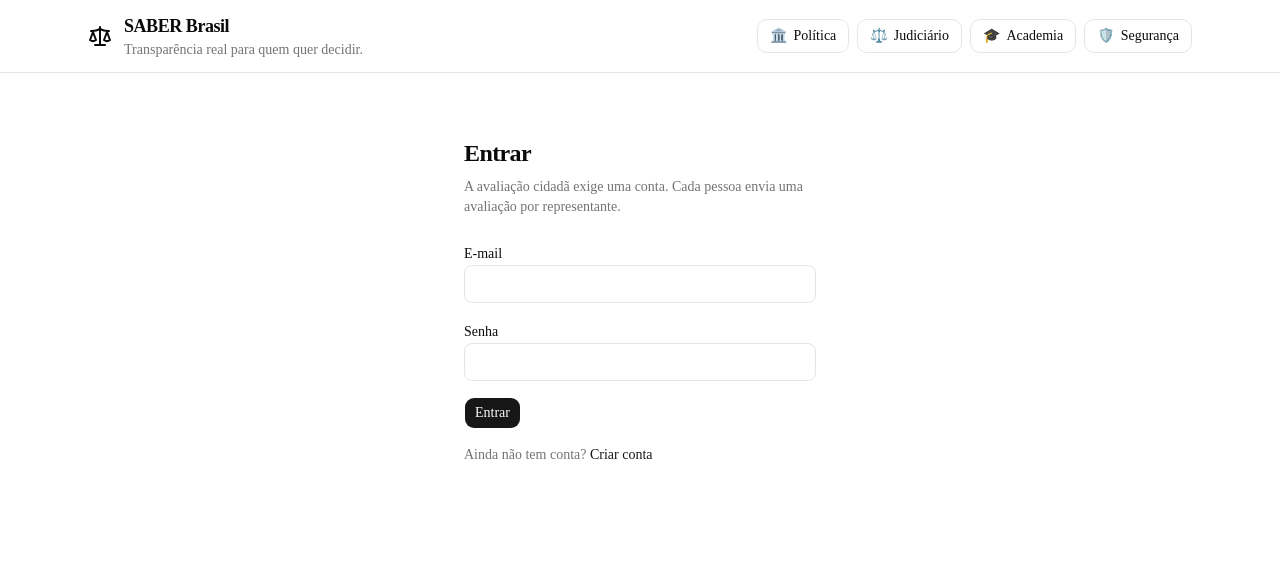
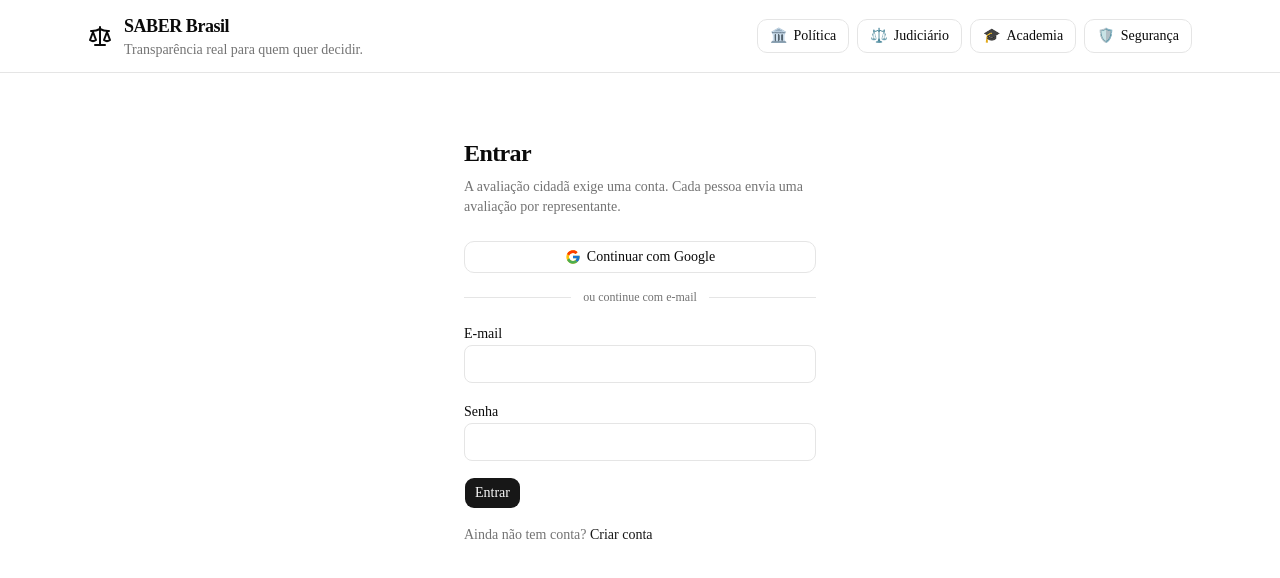
Before and after one commit to Rissho-Labs/saber-brasil, a Next.js app: page /login in a window 1280 px wide. Shown: the top 578 px of the page. Built offline with nearby package versions, Linux system fonts and the light colour scheme.

Commit message:
feat(auth): integrate Google OAuth login and callback

```diff
--- /dev/null
+++ b/src/app/auth/callback/route.ts
@@ -0,0 +1,38 @@
+import { NextResponse } from "next/server";
+import { z } from "zod";
+import { safeNextPath } from "@/lib/auth/safe-next-path";
+import { createClient } from "@/lib/supabase/server";
+
+const callbackQuerySchema = z.object({
+  code: z.string().trim().min(1).optional(),
+  next: z.string().optional(),
+});
+
+function loginRedirect(origin: string, nextPath: string) {
+  const loginUrl = new URL("/login", origin);
+  loginUrl.searchParams.set("next", nextPath);
+  loginUrl.searchParams.set("error", "google");
+  return NextResponse.redirect(loginUrl);
+}
+
+export async function GET(request: Request) {
+  const url = new URL(request.url);
+  const parsed = callbackQuerySchema.safeParse({
+    code: url.searchParams.get("code") ?? undefined,
+    next: url.searchParams.get("next") ?? undefined,
+  });
+  const nextPath = safeNextPath(parsed.success ? parsed.data.next : undefined);
+
+  if (!parsed.success || !parsed.data.code) {
+    return loginRedirect(url.origin, nextPath);
+  }
+
+  const supabase = await createClient();
+  const { error } = await supabase.auth.exchangeCodeForSession(parsed.data.code);
+
+  if (error) {
+    return loginRedirect(url.origin, nextPath);
+  }
+
+  return NextResponse.redirect(new URL(nextPath, url.origin));
+}
--- a/src/app/login/page.tsx
+++ b/src/app/login/page.tsx
@@ -4,7 +4,7 @@ import { safeNextPath } from "@/lib/auth/safe-next-path";
 export default async function LoginPage({
   searchParams,
 }: {
-  searchParams: Promise<{ next?: string }>;
+  searchParams: Promise<{ next?: string; error?: string }>;
 }) {
   const params = await searchParams;
 
@@ -14,7 +14,7 @@ export default async function LoginPage({
       <p className="mt-2 mb-6 text-sm text-muted-foreground">
         A avaliação cidadã exige uma conta. Cada pessoa envia uma avaliação por representante.
       </p>
-      <LoginForm nextPath={safeNextPath(params.next)} />
+      <LoginForm nextPath={safeNextPath(params.next)} oauthFailed={params.error === "google"} />
     </main>
   );
 }
--- /dev/null
+++ b/src/components/auth/google-sign-in.tsx
@@ -0,0 +1,95 @@
+"use client";
+
+import { useRef, useState } from "react";
+import { Button } from "@/components/ui/button";
+import { signInWithGoogle } from "@/lib/auth/social-login";
+import { createBrowserSupabaseClient } from "@/lib/supabase/browser";
+
+function GoogleIcon() {
+  return (
+    <svg viewBox="0 0 48 48" aria-hidden="true" className="size-4">
+      <path
+        fill="#FFC107"
+        d="M43.611 20.083H42V20H24v8h11.303C33.654 32.657 29.083 36 24 36c-6.627 0-12-5.373-12-12s5.373-12 12-12c3.059 0 5.842 1.154 7.961 3.039l5.657-5.657C34.046 6.053 29.268 4 24 4 12.955 4 4 12.955 4 24s8.955 20 20 20 20-8.955 20-20c0-1.341-.138-2.65-.389-3.917z"
+      />
+      <path
+        fill="#FF3D00"
+        d="M6.306 14.691l6.571 4.819C14.655 15.108 18.961 12 24 12c3.059 0 5.842 1.154 7.961 3.039l5.657-5.657C34.046 6.053 29.268 4 24 4 16.318 4 9.656 8.337 6.306 14.691z"
+      />
+      <path
+        fill="#4CAF50"
+        d="M24 44c5.166 0 9.86-1.977 13.409-5.192l-6.19-5.238A11.91 11.91 0 0 1 24 36c-5.202 0-9.619-3.317-11.283-7.946l-6.522 5.025C9.505 39.556 16.227 44 24 44z"
+      />
+      <path
+        fill="#1976D2"
+        d="M43.611 20.083H42V20H24v8h11.303a12.04 12.04 0 0 1-4.087 5.571l.003-.002 6.19 5.238C36.971 39.205 44 34 44 24c0-1.341-.138-2.65-.389-3.917z"
+      />
+    </svg>
+  );
+}
+
+export function GoogleSignIn({
+  nextPath,
+  disabled = false,
+  initialError = null,
+  onPendingChange,
+}: {
+  nextPath: string;
+  disabled?: boolean;
+  initialError?: string | null;
+  onPendingChange?: (pending: boolean) => void;
+}) {
+  const lock = useRef(false);
+  const [pending, setPending] = useState(false);
+  const [error, setError] = useState<string | null>(initialError);
+
+  async function onClick() {
+    if (lock.current || disabled) {
+      return;
+    }
+
+    lock.current = true;
+    setPending(true);
+    setError(null);
+    onPendingChange?.(true);
+
+    const result = await signInWithGoogle(
+      createBrowserSupabaseClient(),
+      window.location.origin,
+      nextPath,
+    );
+
+    if (!result.ok) {
+      lock.current = false;
+      setPending(false);
+      setError(result.message);
+      onPendingChange?.(false);
+    }
+  }
+
+  return (
+    <div className="space-y-4">
+      {error ? (
+        <p role="alert" className="text-sm text-destructive">
+          {error}
+        </p>
+      ) : null}
+      <Button
+        type="button"
+        variant="outline"
+        className="w-full"
+        disabled={disabled || pending}
+        aria-busy={pending}
+        onClick={onClick}
+      >
+        <GoogleIcon />
+        {pending ? "Redirecionando..." : "Continuar com Google"}
+      </Button>
+      <div className="flex items-center gap-3" role="separator">
+        <span className="h-px flex-1 bg-border" />
+        <span className="text-xs text-muted-foreground">ou continue com e-mail</span>
+        <span className="h-px flex-1 bg-border" />
+      </div>
+    </div>
+  );
+}
--- a/src/components/auth/login-form.tsx
+++ b/src/components/auth/login-form.tsx
@@ -3,15 +3,24 @@
 import { FormEvent, useState } from "react";
 import Link from "next/link";
 import { useRouter } from "next/navigation";
+import { GoogleSignIn } from "@/components/auth/google-sign-in";
 import { Button } from "@/components/ui/button";
 import { createBrowserSupabaseClient } from "@/lib/supabase/browser";
 
-export function LoginForm({ nextPath }: { nextPath: string }) {
+export function LoginForm({
+  nextPath,
+  oauthFailed = false,
+}: {
+  nextPath: string;
+  oauthFailed?: boolean;
+}) {
   const router = useRouter();
   const [email, setEmail] = useState("");
   const [password, setPassword] = useState("");
   const [error, setError] = useState<string | null>(null);
   const [pending, setPending] = useState(false);
+  const [googlePending, setGooglePending] = useState(false);
+  const busy = pending || googlePending;
   const signupHref = `/cadastro?next=${encodeURIComponent(nextPath)}`;
 
   async function onSubmit(event: FormEvent<HTMLFormElement>) {
@@ -36,7 +45,14 @@ export function LoginForm({ nextPath }: { nextPath: string }) {
   }
 
   return (
-    <form onSubmit={onSubmit} className="space-y-4">
+    <div className="space-y-4">
+      <GoogleSignIn
+        nextPath={nextPath}
+        disabled={pending}
+        initialError={oauthFailed ? "Não foi possível continuar com o Google." : null}
+        onPendingChange={setGooglePending}
+      />
+      <form onSubmit={onSubmit} className="space-y-4">
       <div className="space-y-1">
         <label htmlFor="login-email" className="text-sm font-medium">
           E-mail
@@ -73,7 +89,7 @@ export function LoginForm({ nextPath }: { nextPath: string }) {
           {error}
         </p>
       ) : null}
-      <Button type="submit" disabled={pending}>
+      <Button type="submit" disabled={busy}>
         {pending ? "Entrando..." : "Entrar"}
       </Button>
       <p className="text-sm text-muted-foreground">
@@ -82,6 +98,7 @@ export function LoginForm({ nextPath }: { nextPath: string }) {
           Criar conta
         </Link>
       </p>
-    </form>
+      </form>
+    </div>
   );
 }
--- a/src/components/auth/signup-form.tsx
+++ b/src/components/auth/signup-form.tsx
@@ -4,6 +4,7 @@ import { FormEvent, useState } from "react";
 import Link from "next/link";
 import { useRouter } from "next/navigation";
 import { z } from "zod";
+import { GoogleSignIn } from "@/components/auth/google-sign-in";
 import { Button } from "@/components/ui/button";
 import { createBrowserSupabaseClient } from "@/lib/supabase/browser";
 
@@ -56,6 +57,8 @@ export function SignupForm({ nextPath }: { nextPath: string }) {
   const [errors, setErrors] = useState<Partial<Record<SignupField, string>>>({});
   const [formError, setFormError] = useState<string | null>(null);
   const [pending, setPending] = useState(false);
+  const [googlePending, setGooglePending] = useState(false);
+  const busy = pending || googlePending;
   const loginHref = `/login?next=${encodeURIComponent(nextPath)}`;
 
   async function onSubmit(event: FormEvent<HTMLFormElement>) {
@@ -107,7 +110,9 @@ export function SignupForm({ nextPath }: { nextPath: string }) {
   }
 
   return (
-    <form onSubmit={onSubmit} className="space-y-4" noValidate>
+    <div className="space-y-4">
+      <GoogleSignIn nextPath={nextPath} disabled={pending} onPendingChange={setGooglePending} />
+      <form onSubmit={onSubmit} className="space-y-4" noValidate>
       <div className="space-y-1">
         <label htmlFor="signup-name" className="text-sm font-medium">
           Nome completo
@@ -203,7 +208,7 @@ export function SignupForm({ nextPath }: { nextPath: string }) {
           {formError}
         </p>
       ) : null}
-      <Button type="submit" disabled={pending}>
+      <Button type="submit" disabled={busy}>
         {pending ? "Criando conta..." : "Criar conta"}
       </Button>
       <p className="text-sm text-muted-foreground">
@@ -212,6 +217,7 @@ export function SignupForm({ nextPath }: { nextPath: string }) {
           Entrar
         </Link>
       </p>
-    </form>
+      </form>
+    </div>
   );
 }
--- /dev/null
+++ b/src/lib/auth/social-login.ts
@@ -0,0 +1,29 @@
+import { safeNextPath } from "@/lib/auth/safe-next-path";
+import { createBrowserSupabaseClient } from "@/lib/supabase/browser";
+
+type BrowserSupabase = ReturnType<typeof createBrowserSupabaseClient>;
+
+export function googleOAuthRedirectUrl(origin: string, nextPath: string): string {
+  const callback = new URL("/auth/callback", origin);
+  callback.searchParams.set("next", safeNextPath(nextPath));
+  return callback.toString();
+}
+
+export async function signInWithGoogle(
+  supabase: BrowserSupabase,
+  origin: string,
+  nextPath: string,
+): Promise<{ ok: true } | { ok: false; message: string }> {
+  const { data, error } = await supabase.auth.signInWithOAuth({
+    provider: "google",
+    options: {
+      redirectTo: googleOAuthRedirectUrl(origin, nextPath),
+    },
+  });
+
+  if (error || !data.url) {
+    return { ok: false, message: "Não foi possível continuar com o Google." };
+  }
+
+  return { ok: true };
+}
```
Also changed, not shown: 1 other file (tests, documents, lock files or other folders).
